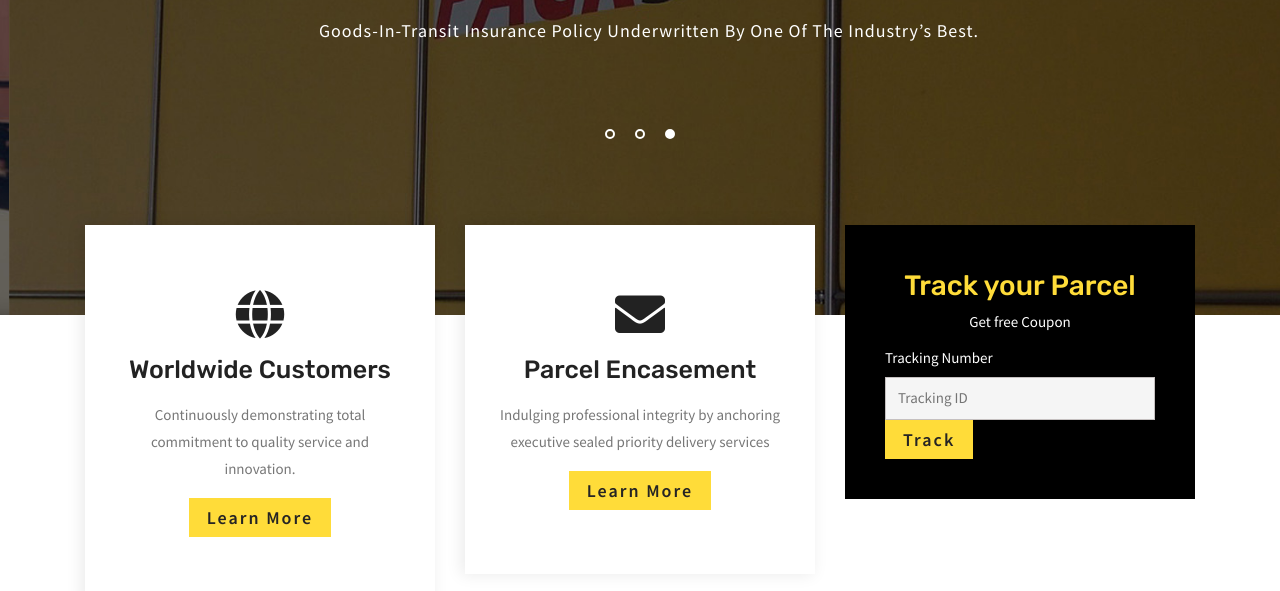
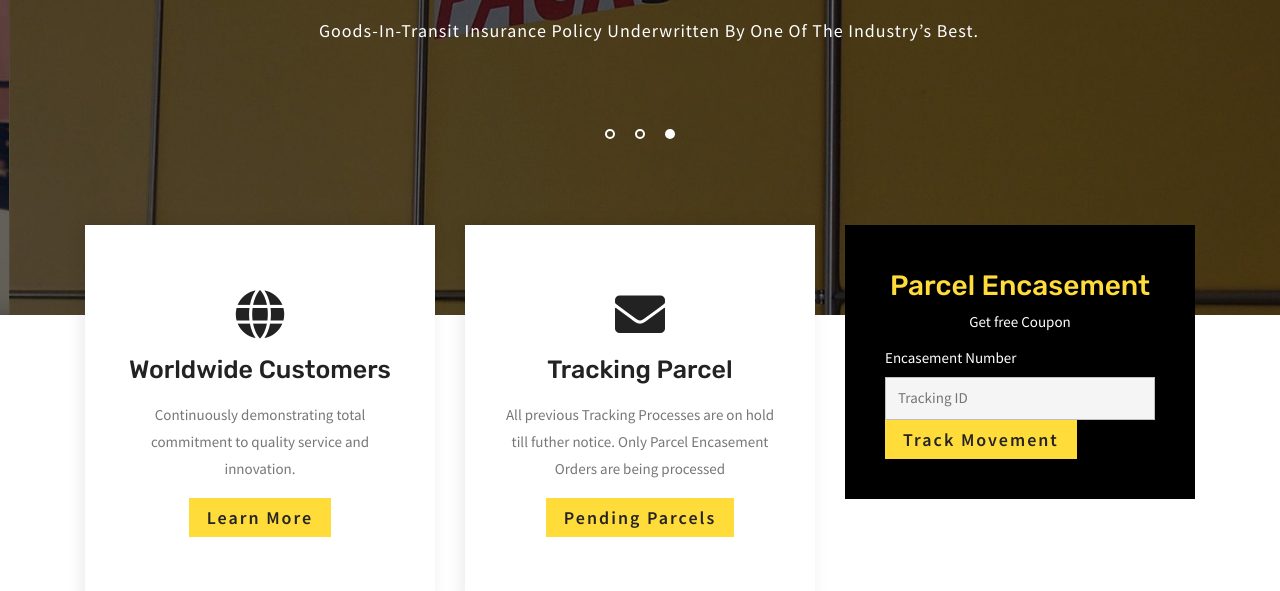
Before and after one commit to Perazimdelivery/Perazimdelivery.github.io, a plain HTML site: page index.html in a window 1280 px wide. Shown: the part 375-966 px from the top of the page. Drawn offline with Linux system fonts and the light colour scheme.

Commit message:
Parcel Encasement

```diff
--- a/index.html
+++ b/index.html
@@ -147,26 +147,26 @@ License URL: http://creativecommons.org/licenses/by/3.0/
 						<div class="col-md-4 banner-grid2">
 							<div class="banner-subg1">
 							<span class="fa fa-envelope" aria-hidden="true"></span>
-								<h3 class="mt-3">Parcel Encasement</h3>
-								<p class="mt-3 mb-3">Indulging professional integrity by anchoring executive sealed priority delivery services </p>
+								<h3 class="mt-3">Tracking Parcel</h3>
+								<p class="mt-3 mb-3">All previous Tracking Processes are on hold till futher notice. Only Parcel Encasement Orders are being processed </p>
 
 								<div class="read-btn">
-									<a href="index.html">Learn more</a>
+									<a href="index.html">Pending Parcels</a>
 								</div>
 							</div>
 						</div>
 						<div class="col-md-4 banner-btmg">
 							<div class="banner-btmg1">
 								<div class="form-text">
-									<h3 class="text-center">Track your Parcel</h3>
+									<h3 class="text-center">Parcel Encasement</h3>
 									<p class="text-center">Get free Coupon</p>
 								</div>
 								<form action="#" method="post" class="banner_form">
 									<div class="sec-left">
-										<label class="contact-form-text">Tracking Number</label>
+										<label class="contact-form-text">Encasement Number</label>
 										<input placeholder="Tracking ID " name="first name" type="text" required="">
 									<div class="read-btn">
-										<a href="typo.html">Track</a>
+										<a href="typo.html">Track Movement</a>
 									      </div>
 										</div>
 									<!-- ><div class="sec-right">
```
